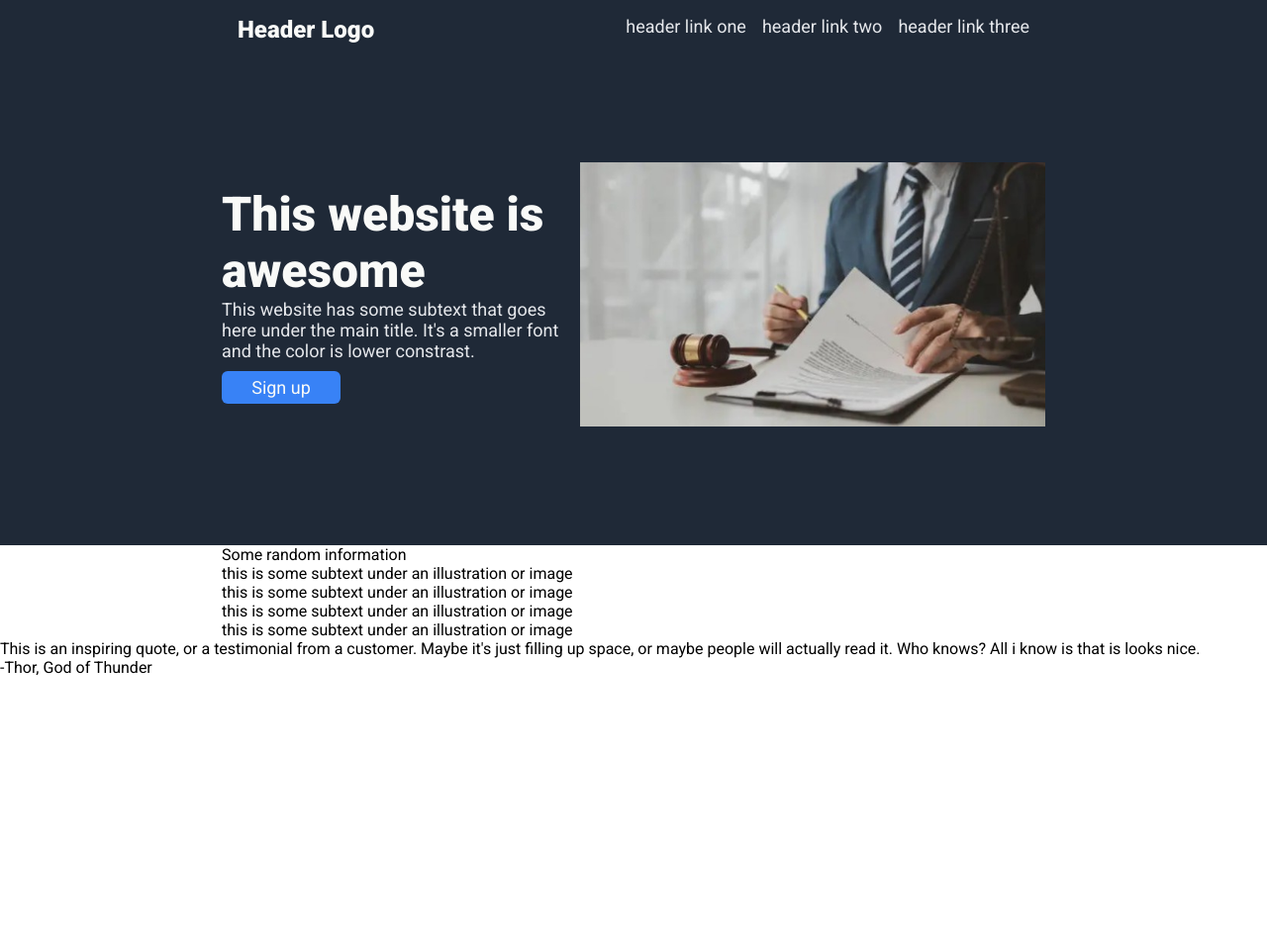
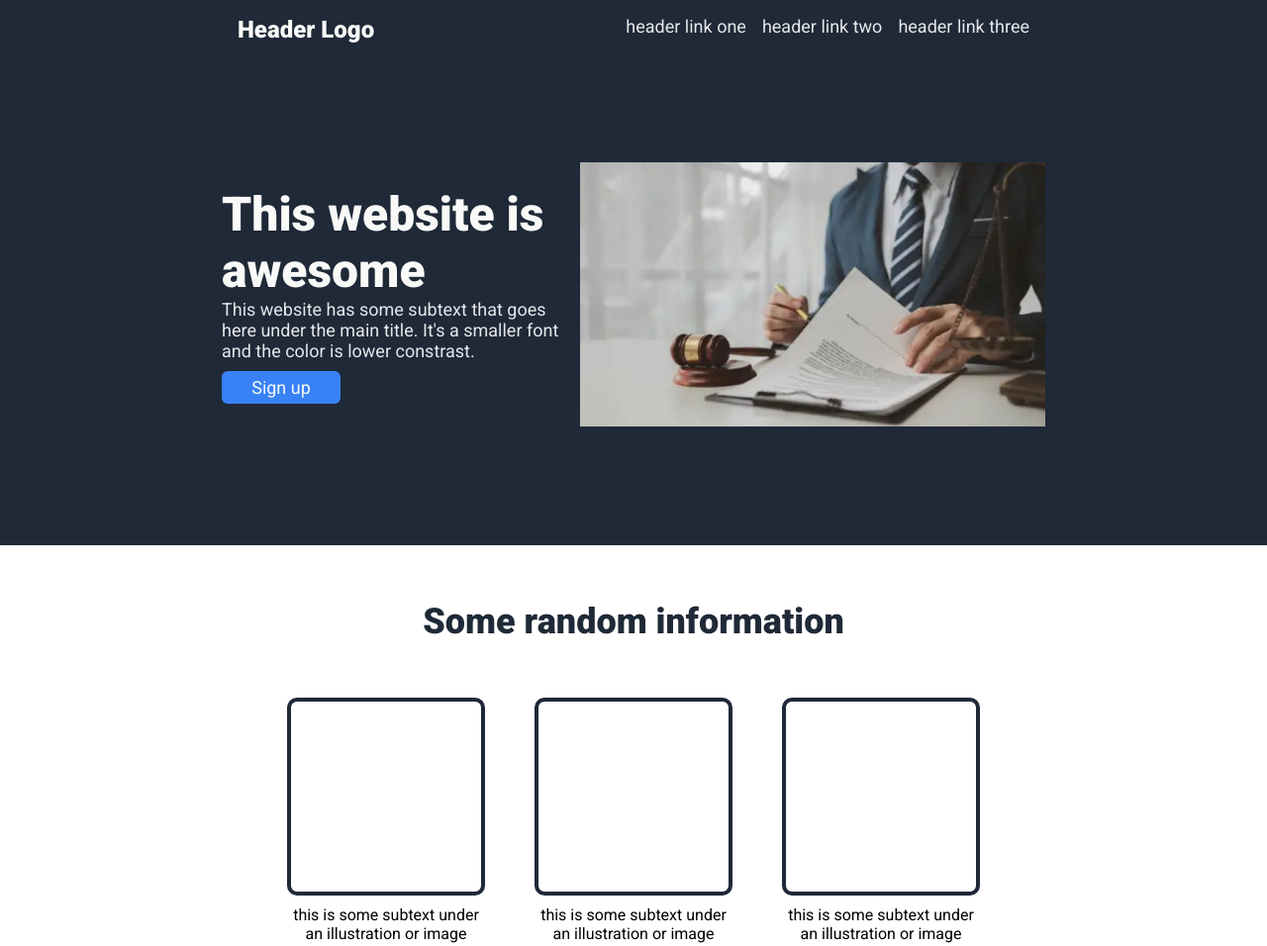
Before and after one commit to panpi-loska/landing-page, a plain HTML site: page index.html in a window 1280 px wide. Shown: the top 956 px of the page at 99% size. Before the commit the page ends 800 px from the top, so only its background shows below. Drawn offline with Linux system fonts and the light colour scheme.

Commit message:
Add style for second container

```diff
--- a/styles.css
+++ b/styles.css
@@ -88,3 +88,40 @@ img {
     font-size: 18px;
     color: #e5e7eb;
 }
+
+.second-container {
+    background-color: white;
+}
+
+.sub-container {
+    display: flex;
+    flex-direction: column;
+    align-items: center;
+}
+
+.information {
+    padding: 56px;
+    font-size: 36px;
+    color: #1f2937;
+    font-weight: 900;
+}
+
+.card-container {
+    display: flex;
+    gap: 50px;
+    flex-wrap: wrap;
+    justify-content: center;
+}
+
+.card-image {
+    border: 4px solid #1f2937;
+    width: 200px;
+    height: 200px;
+    border-radius: 10px;
+}
+
+.card-text {
+    width: 200px;
+    text-align: center;
+    margin-top: 10px;
+}
```
